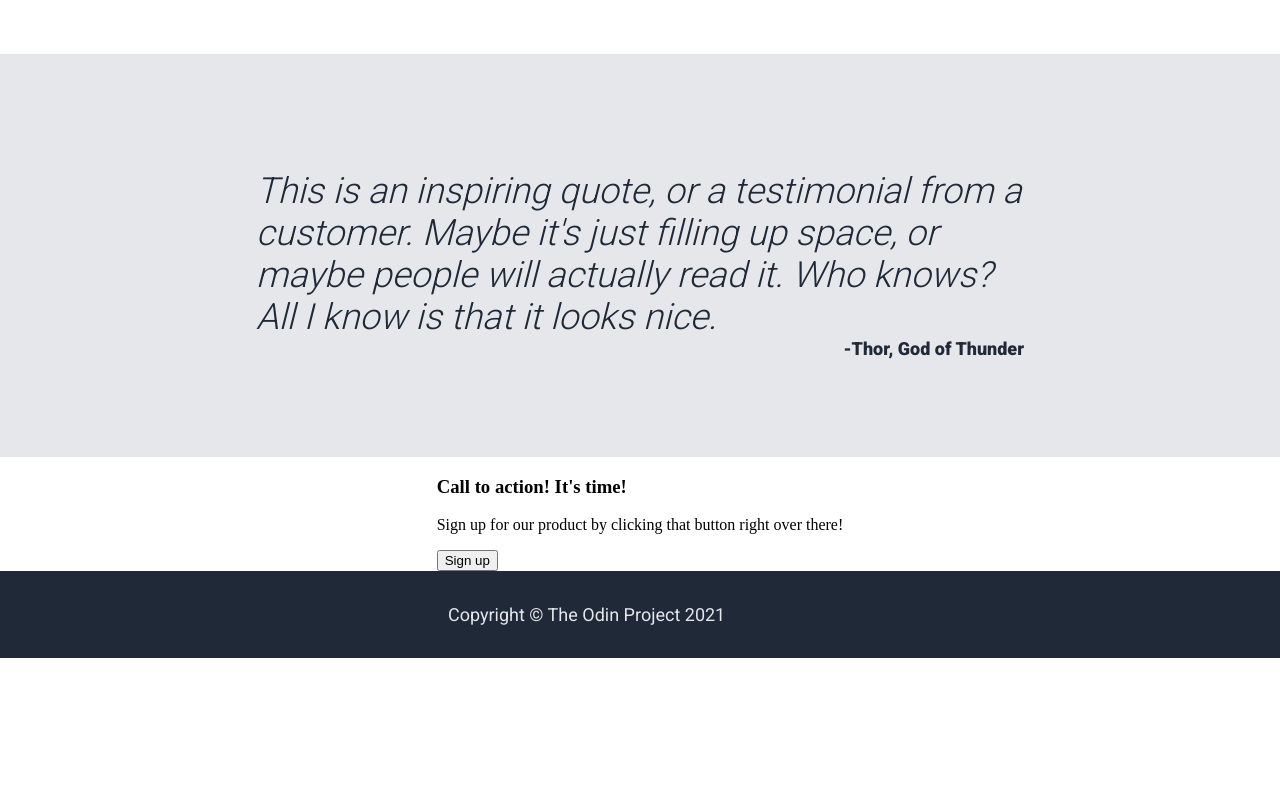
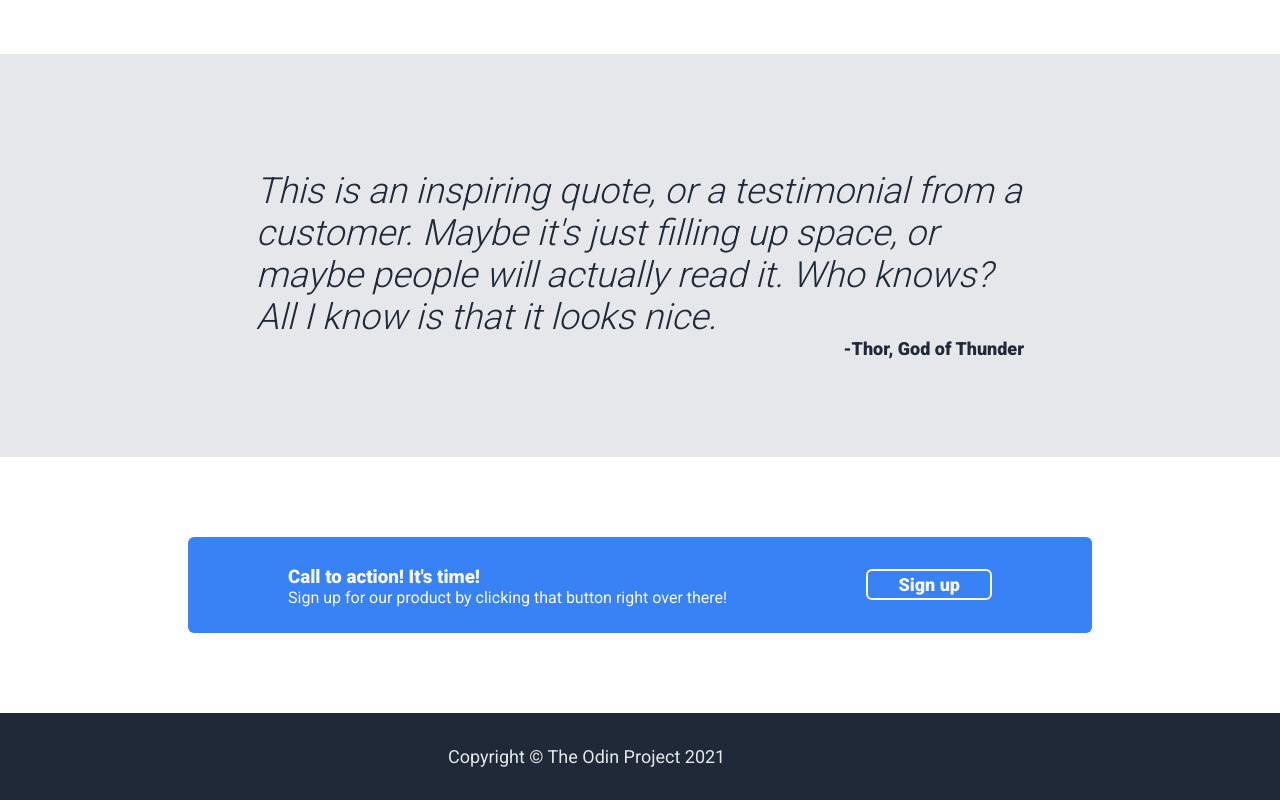
Before and after one commit to MSemolic/landing-page, a plain HTML site: page index.html in a window 1280 px wide. Shown: the part 883-1683 px from the top of the page. Before the commit the page ends 1541 px from the top, so only its background shows below. Drawn offline with Linux system fonts and the light colour scheme.

Commit message:
Add CSS code for call to action part. Finalize rough outline of CSS code

```diff
--- a/index.html
+++ b/index.html
@@ -60,9 +60,13 @@
     </section>
 
     <section id="sign_up_section">
-        <h3>Call to action! It's time!</h3>
-        <p id="sign_up_text">Sign up for our product by clicking that button right over there!</p>
-        <button id="sign_up_button2">Sign up</button>
+        <div id="left_sign_up">
+            <h3>Call to action! It's time!</h3>
+            <p id="sign_up_text">Sign up for our product by clicking that button right over there!</p>
+        </div>
+        <div id="right_sign_up">
+            <button id="sign_up_button2">Sign up</button>
+        </div>
     </section>
 
     <footer>
--- a/stylesheet.css
+++ b/stylesheet.css
@@ -210,7 +210,52 @@ body {
 }
 /*#endregion*/
 
+/*#region Here the css code for the CALL TO ACTION is written.*/
+#sign_up_section {
+    display: flex;
+    flex-direction: row;
+    justify-content: space-between;
+    align-items: center;
+    width: 55%;
+    margin-block: 80px;
+    padding-inline: 100px;
+    padding-block: 10px;
+    background-color: #3882F6;
+    border-radius: 6px;
 
+    font-family: 'Roboto', sans-serif;
+    color:#F9FAF8
+}
+
+#sign_up_section #left_sign_up {
+    display: flex;
+    flex-direction: column;
+}
+
+h3 {
+    font-weight: 900;
+    margin-bottom: 0px;
+}
+
+#sign_up_text {
+    font-weight: 400;
+    margin-top: 0px;
+}
+
+#sign_up_button2 {
+    font-family: 'Roboto', sans-serif;
+    color:#F9FAF8;
+    font-weight: 900;
+    font-size: 18px;
+    border: 2px solid #F9FAF8;
+    border-radius: 6px;
+    background-color: transparent;
+    padding-inline: 30px;
+    padding-block: 3px;
+}
+/*#endregion*/
+
+/*#region Here the css code for the FOOTER is written.*/
 footer {
     background-color: #1F2937;
     font-family: 'Roboto', sans-serif;
@@ -221,3 +266,4 @@ footer {
     padding-block: 15px;
     padding-inline: 100%;
 }
+/*#endregion*/
```
